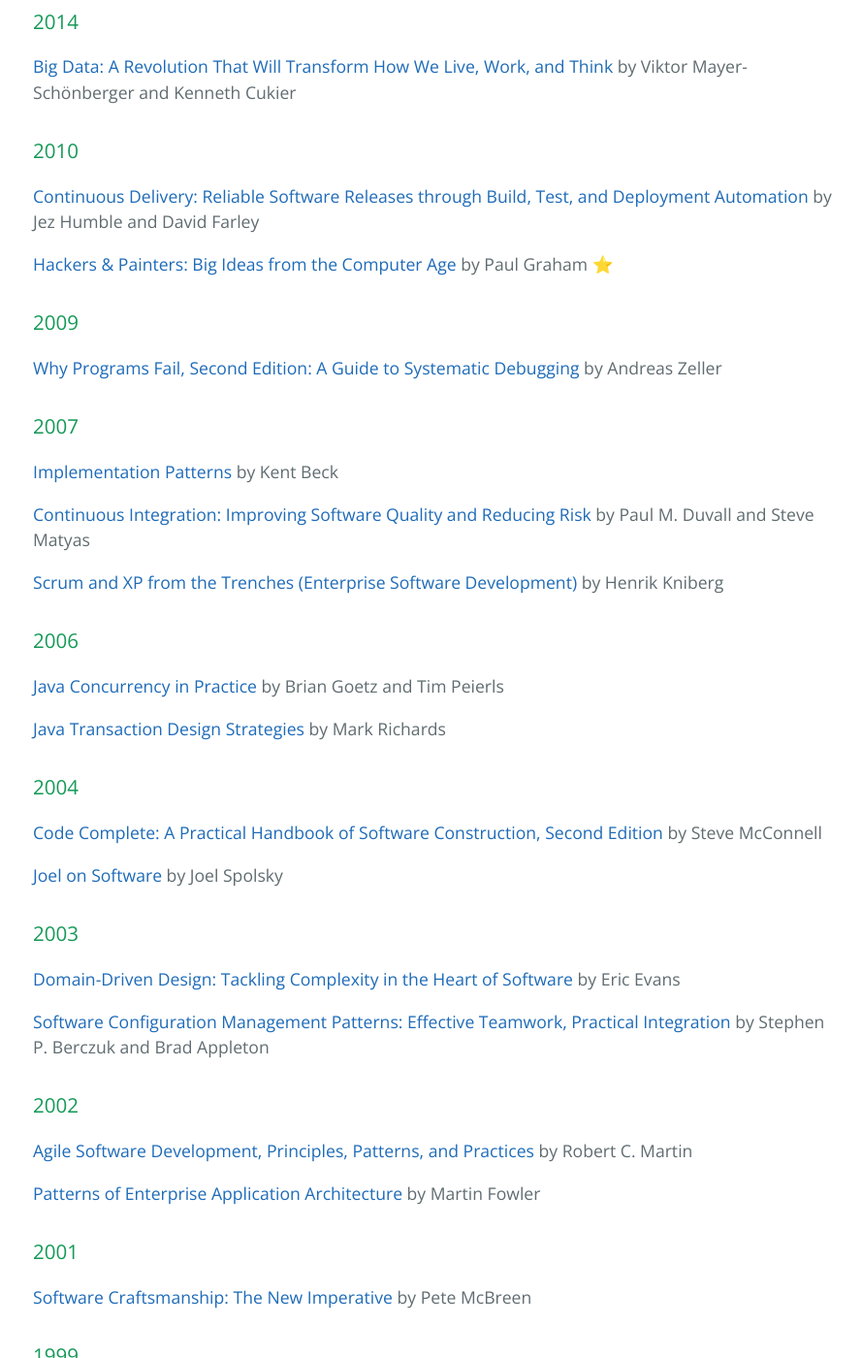
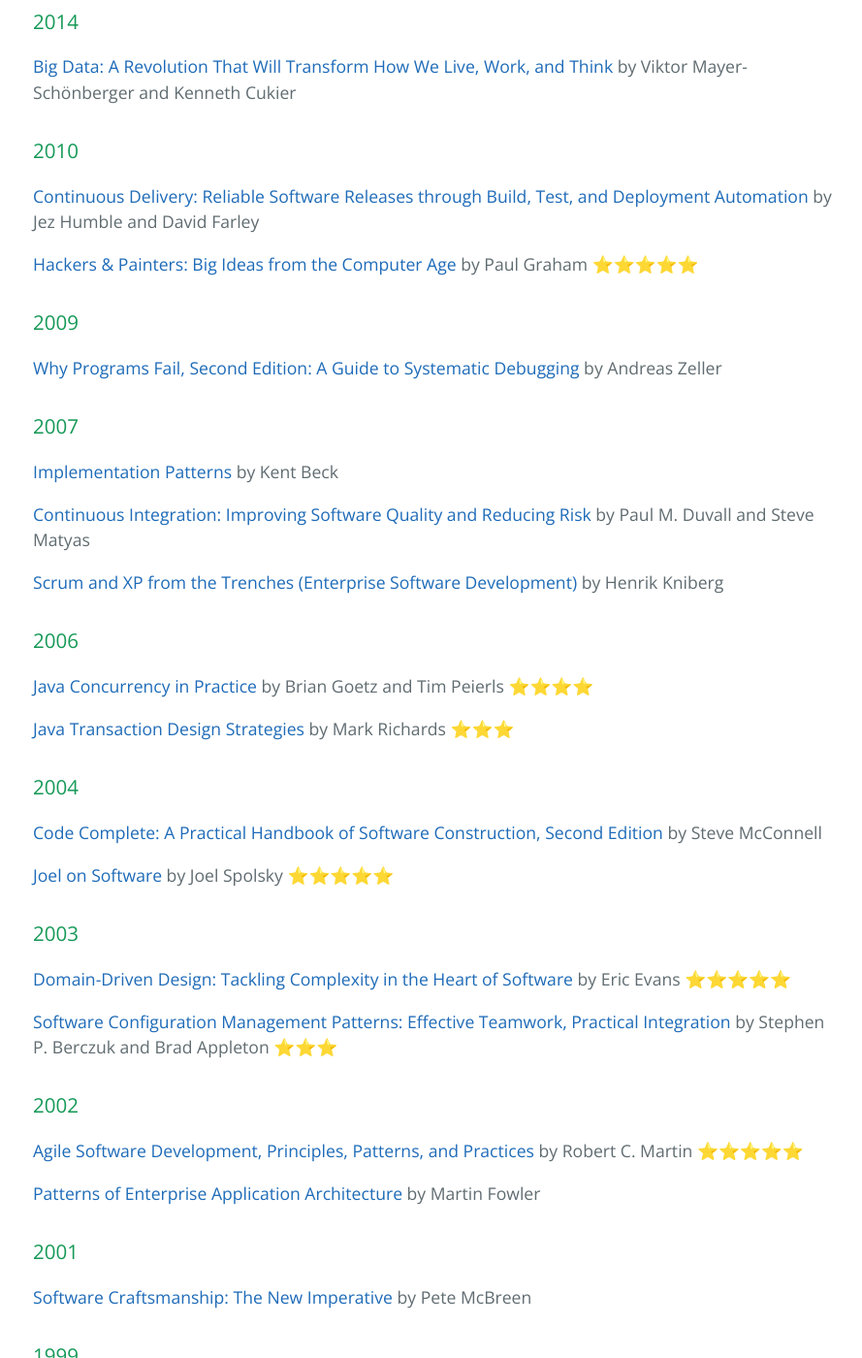
Before and after one commit to parkerwy/parkerwy.github.io, a Jekyll site: the page built from books.markdown, in a window 1280 px wide and 1400 px high, scrolled down 446 px. Shown: the whole window at 97% size, without its empty margins (190-1079 px from the left). Built offline with Jekyll 4.4.1, drawn with Linux system fonts in a browser that asks for light colours; emoji names are drawn with the system emoji font; part of the change alters nothing that is shown.

```diff
--- a/books.markdown
+++ b/books.markdown
@@ -13,7 +13,7 @@ title:  "Books"
 
 [Continuous Delivery: Reliable Software Releases through Build, Test, and Deployment Automation](https://www.amazon.com/Continuous-Delivery-Deployment-Automation-Addison-Wesley/dp/0321601912) by Jez Humble and David Farley
 
-[Hackers & Painters: Big Ideas from the Computer Age](https://www.amazon.com/Hackers-Painters-Big-Ideas-Computer/dp/1449389554) by Paul Graham :star:
+[Hackers & Painters: Big Ideas from the Computer Age](https://www.amazon.com/Hackers-Painters-Big-Ideas-Computer/dp/1449389554) by Paul Graham :star::star::star::star::star:
 
 ### 2009
 
@@ -29,25 +29,25 @@ title:  "Books"
 
 ### 2006
 
-[Java Concurrency in Practice](https://www.amazon.com/Java-Concurrency-Practice-Brian-Goetz/dp/0321349601) by Brian Goetz and Tim Peierls
+[Java Concurrency in Practice](https://www.amazon.com/Java-Concurrency-Practice-Brian-Goetz/dp/0321349601) by Brian Goetz and Tim Peierls :star::star::star::star:
 
-[Java Transaction Design Strategies](https://www.amazon.com/Java-Transaction-Design-Strategies-Richards/dp/1411695917) by Mark Richards
+[Java Transaction Design Strategies](https://www.amazon.com/Java-Transaction-Design-Strategies-Richards/dp/1411695917) by Mark Richards :star::star::star:
 
 ### 2004
 
 [Code Complete: A Practical Handbook of Software Construction, Second Edition](https://www.amazon.com/Code-Complete-Practical-Handbook-Construction/dp/0735619670) by Steve McConnell
 
-[Joel on Software](https://www.amazon.com/Joel-Software-Occasionally-Developers-Designers/dp/1590593898) by Joel Spolsky
+[Joel on Software](https://www.amazon.com/Joel-Software-Occasionally-Developers-Designers/dp/1590593898) by Joel Spolsky :star::star::star::star::star:
 
 ### 2003
 
-[Domain-Driven Design: Tackling Complexity in the Heart of Software](https://www.amazon.com/Domain-Driven-Design-Tackling-Complexity-Software/dp/0321125215) by Eric Evans
+[Domain-Driven Design: Tackling Complexity in the Heart of Software](https://www.amazon.com/Domain-Driven-Design-Tackling-Complexity-Software/dp/0321125215) by Eric Evans :star::star::star::star::star:
 
-[Software Configuration Management Patterns: Effective Teamwork, Practical Integration](https://www.amazon.com/Software-Configuration-Management-Patterns-Integration/dp/0201741172) by Stephen P. Berczuk and Brad Appleton
+[Software Configuration Management Patterns: Effective Teamwork, Practical Integration](https://www.amazon.com/Software-Configuration-Management-Patterns-Integration/dp/0201741172) by Stephen P. Berczuk and Brad Appleton :star::star::star:
 
 ### 2002
 
-[Agile Software Development, Principles, Patterns, and Practices](https://www.amazon.com/Software-Development-Principles-Patterns-Practices/dp/0135974445) by Robert C. Martin
+[Agile Software Development, Principles, Patterns, and Practices](https://www.amazon.com/Software-Development-Principles-Patterns-Practices/dp/0135974445) by Robert C. Martin :star::star::star::star::star:
 
 [Patterns of Enterprise Application Architecture](https://www.amazon.com/Patterns-Enterprise-Application-Architecture-Martin/dp/0321127420) by Martin Fowler
 
```
